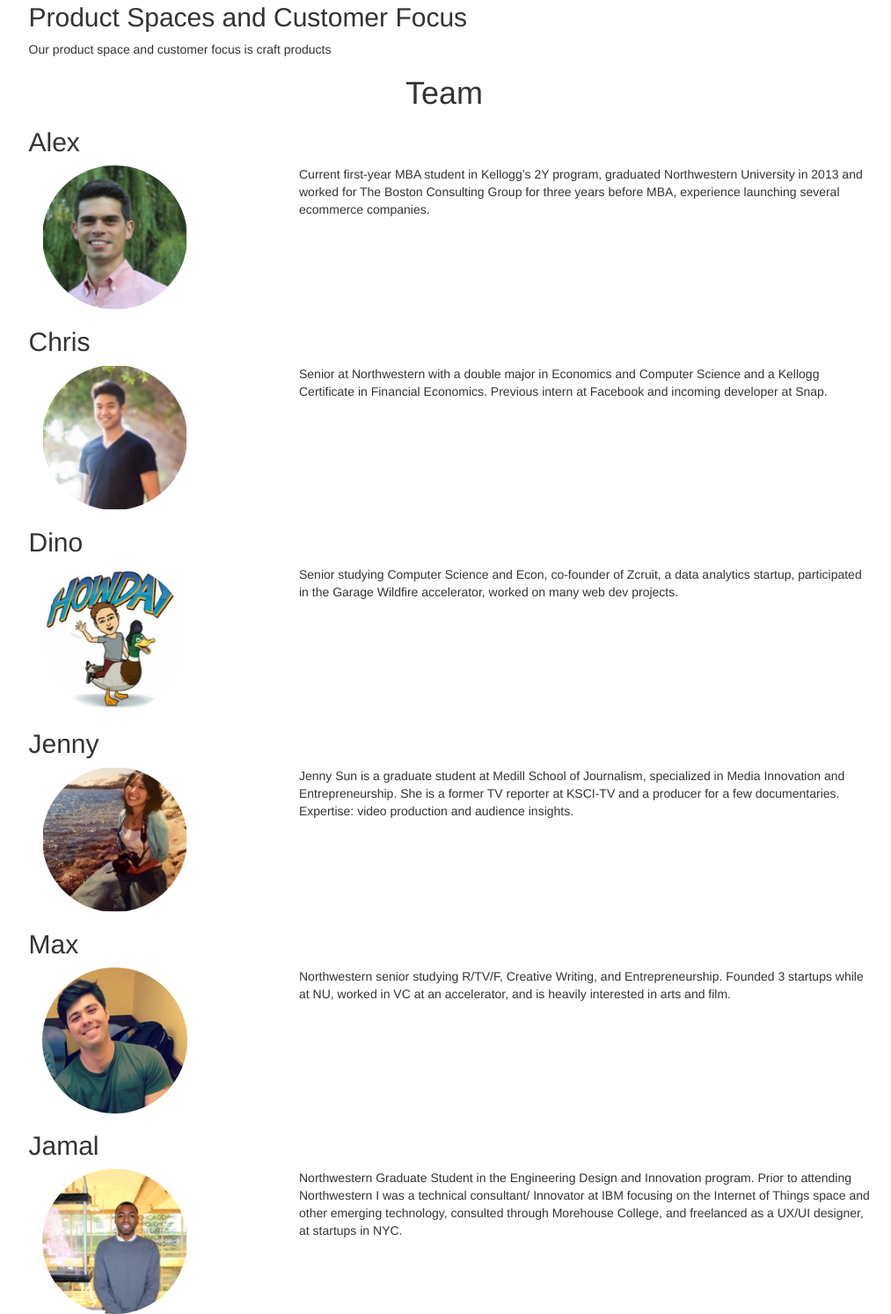
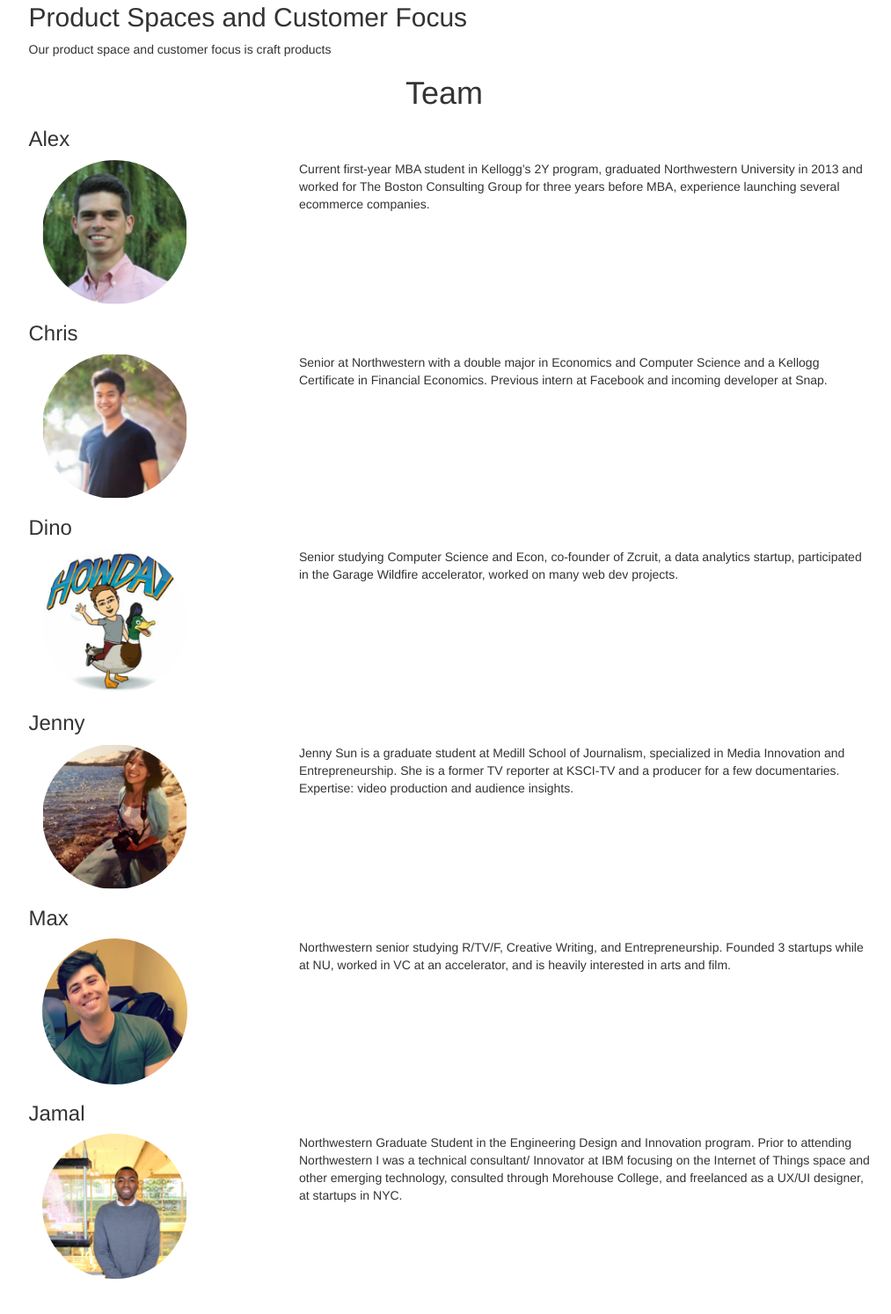
Before and after one commit to NUvention-teamB/NUvention-teamB.github.io, a plain HTML site: page index.html in a window 1280 px wide. Shown: the part 243-1737 px from the top of the page at 88% size, without its empty margins (135-1148 px from the left). After the commit the page ends 1697 px from the top, so only its background shows below. Drawn offline with nearby package versions, Linux system fonts and the light colour scheme.

Commit message:
remove woo

```diff
--- a/index.html
+++ b/index.html
@@ -1,7 +1,7 @@
 <!DOCTYPE html>
 <html>
 <head>
-	<title>NUVention Team B WOOO</title>
+	<title>NUVention Team B</title>
 	<link rel="stylesheet" type="text/css" href="https://bootswatch.com/flatly/bootstrap.min.css">
 	<link rel="stylesheet" type="text/css" href="style.css">
 </head>
@@ -39,7 +39,7 @@
 				<p>Our product space and customer focus is craft products</p>
 
 				<h1 id="team">Team</h1>
-				<h2>Alex</h2>
+				<h3>Alex</h3>
 					<div class="container">
 						<div class="row">
 							<img src="assets/alex.png" class="col-sm-2 circular">
@@ -48,7 +48,7 @@
 							</div>
 						</div>
 					</div>
-				<h2>Chris</h2>
+				<h3>Chris</h3>
 					<div class="container">
 						<div class="row">
 							<img src="assets/chris.png" class="col-sm-2 circular">
@@ -57,7 +57,7 @@
 							</div>
 						</div>
 					</div>
-				<h2>Dino</h2>
+				<h3>Dino</h3>
 					<div class="container">
 						<div class="row">
 							<img src="assets/dino.png" class="col-sm-2 circular">
@@ -66,7 +66,7 @@
 							</div>
 						</div>
 					</div>
-				<h2>Jenny</h2>
+				<h3>Jenny</h3>
 					<div class="container">
 						<div class="row">
 							<img src="assets/jenny.png" class="col-sm-2 circular">
@@ -75,7 +75,7 @@
 							</div>
 						</div>
 					</div>
-				<h2>Max</h2>
+				<h3>Max</h3>
 					<div class="container">
 						<div class="row">
 							<img src="assets/max.png" class="col-sm-2 circular">
@@ -84,7 +84,7 @@
 							</div>
 						</div>
 					</div>
-				<h2>Jamal</h2>
+				<h3>Jamal</h3>
 					<div class="container">
 						<div class="row">
 							<img src="assets/jamal.png" class="col-sm-2 circular">
```
